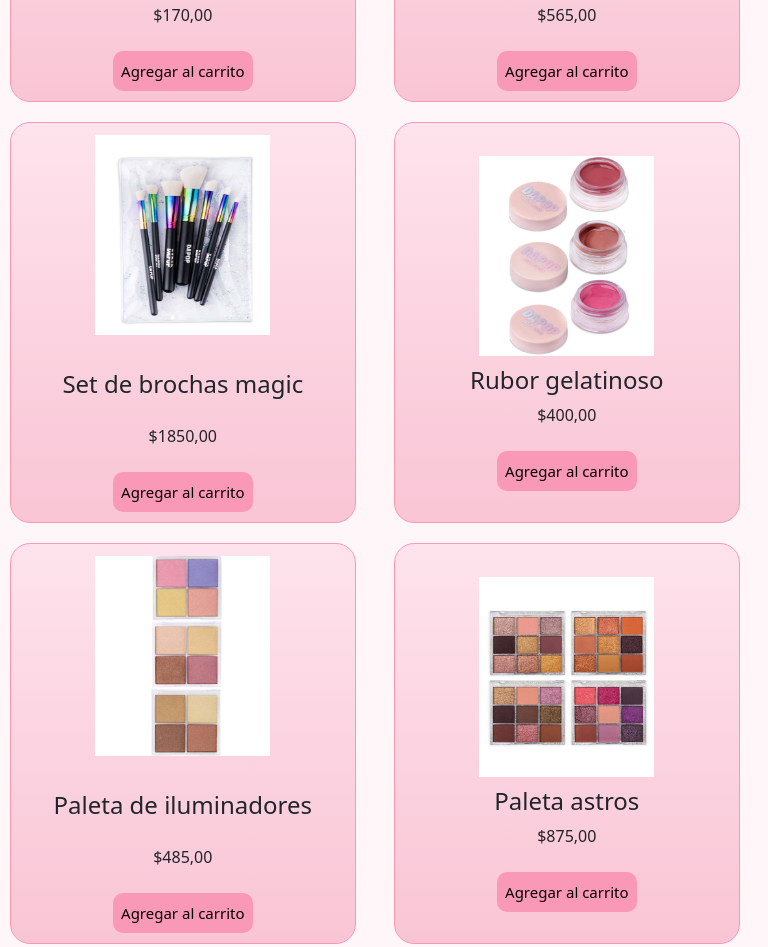
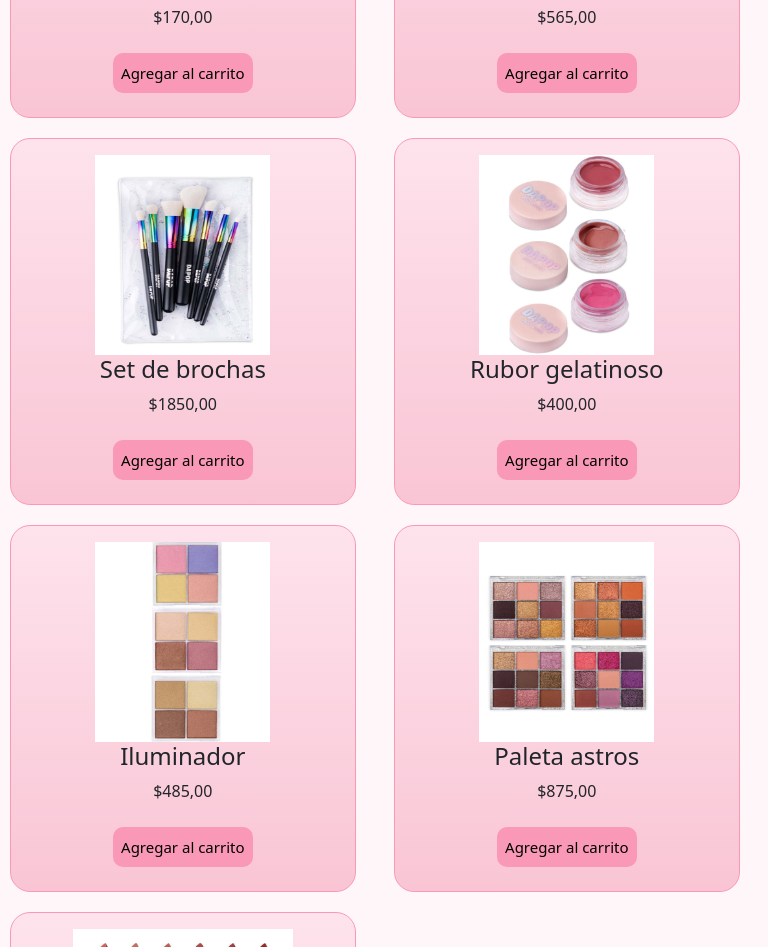
Before and after one commit to Agusdebenedetti/proyecto-akila, a website: page paginas/productos.html in a window 768 px wide. Shown: the part 1586-2533 px from the top of the page. Drawn offline with nearby package versions, Linux system fonts and the light colour scheme; a web font is replaced by a local one.

Commit message:
agregando contenido a preguntas frecuentes y modificando mediaqueries

```diff
--- a/paginas/productos.html
+++ b/paginas/productos.html
@@ -86,7 +86,7 @@
             </article>
             <article class="main_card card5">
                 <img class="main_card-img2" src="../recursos/producto-brochaN.jpg" alt="producto">
-                <h3 class="tamaño-h3 main_letra">Set de brochas magic</h3>
+                <h3 class="tamaño-h3 main_letra">Set de brochas</h3>
                 <p>$1850,00</p>
                 <button class="boton_productos ">Agregar al carrito</button>
             </article>
@@ -98,7 +98,7 @@
             </article>
             <article class="main_card card7">
                 <img class="main_card-img2" src="../recursos/producto-paletaI.jpg" alt="producto">
-                <h3 class="tamaño-h3 main_letra">Paleta de iluminadores</h3>
+                <h3 class="tamaño-h3 main_letra">Iluminador</h3>
                 <p>$485,00</p>
                 <button class="boton_productos">Agregar al carrito</button>
             </article>
--- a/scss/_mediaqueries.scss
+++ b/scss/_mediaqueries.scss
@@ -69,6 +69,7 @@ body{
 .imagen-conteiner{
     display: grid;
     justify-content: center;
+    align-items: center;
     grid-template-columns: 1fr;
     grid-template-rows: auto;
     grid-template-areas: "preguntas"
@@ -130,17 +131,10 @@ body{
     }
     &_card{
         width: 45vw;
-        padding: 2px;
-        margin: 10px;
     }
     &_card-img{
-        margin: 10px;
-    }
-    &_card-img2{
-        margin: 10px;
-    }
-    &_letra{
-        margin: 25px;
+        height: 200px;
+        width: 220px;
     }
 }
 
--- a/scss/paginas/_preguntas.scss
+++ b/scss/paginas/_preguntas.scss
@@ -23,7 +23,6 @@
     height: 200px;
     width: 200px;
 
-
 }
 .main{
     &_preguntas{
```
Also changed, not shown: paginas/preguntas-frecuentes.html (+9 -1 lines), paginas/ramos-box.html (+1 -1 lines), css/estilos.css, readme.md, scss/paginas/_productos.scss (line endings or trailing spaces).
